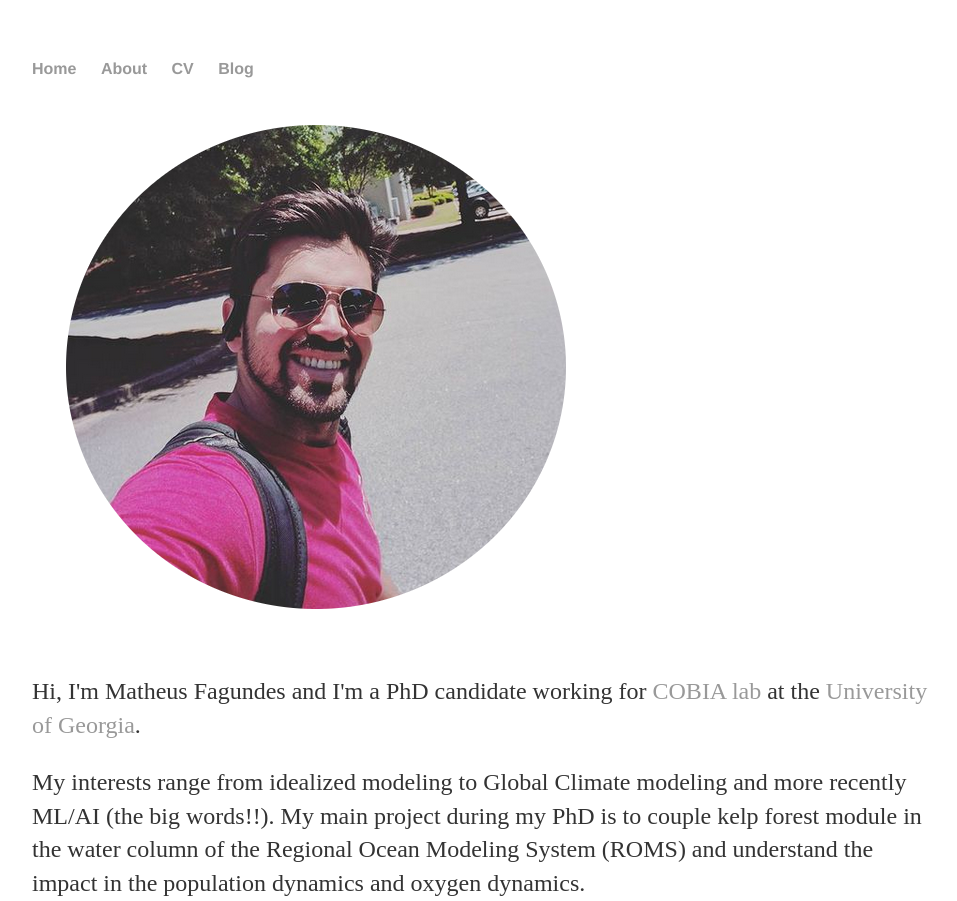
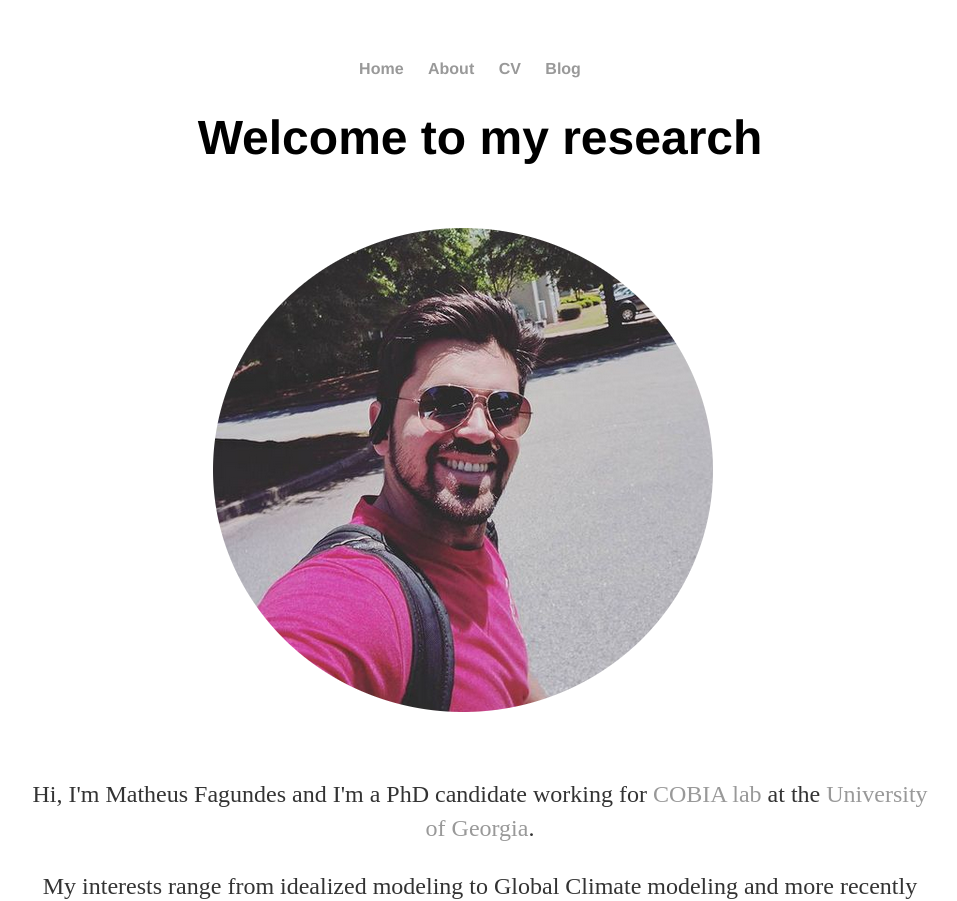
Before and after one commit to mf99274/mf99274.github.io, a Jekyll site: the page built from index.html, in a window 1280 px wide, cut to the strip 0-901 px from the top of the page. Shown: the whole strip, without its empty margins (160-1117 px from the left). Built offline with Jekyll 4.4.1, drawn with Linux system fonts in a browser that asks for light colours.

Commit message:
Update index.html

```diff
--- a/index.html
+++ b/index.html
@@ -7,6 +7,10 @@ contact: passive
 description: Project Manager, Music Enthusiast, and Web Noodler living and working in Michigan.
 ---
 <!-- <div class="jumbotron"> -->
+</head>
+  <body  style="text-align:center;"> <!-- the command style is from CSS -->
+    <h1 style="text-align:center">Welcome to my research</h1> <!--the main title at the top -->
+  </body>
 <div class="row marketing">
 	<div class="col-sm-4">
 	<img  class="img-circle avatar" alt="Matheus Fagundes" src="img/selfie1.png">
```
